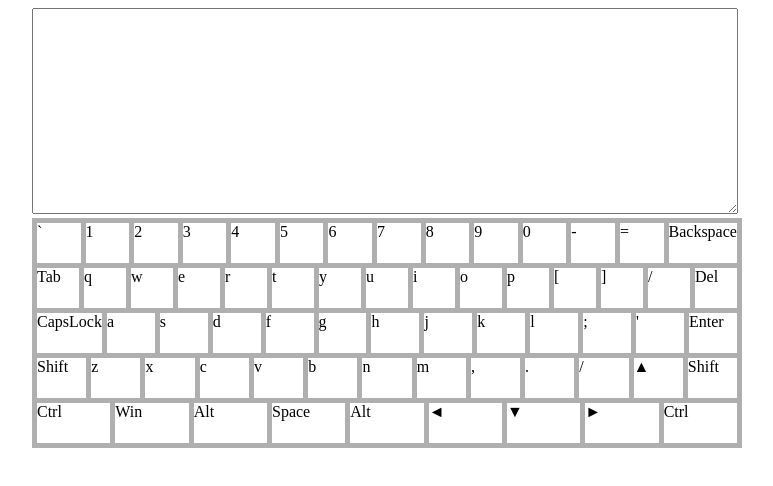
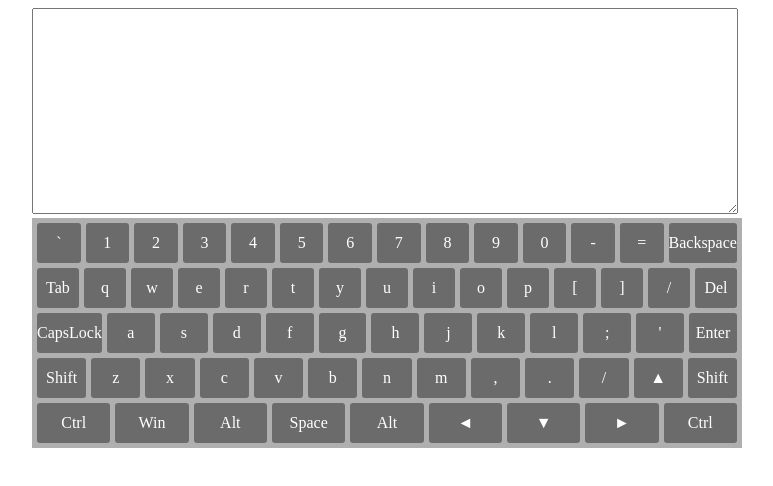
Before and after one commit to catherinetish/virtual-keyboard, a plain HTML site: page index.html in a window 1280 px wide. Shown: the whole page, without its empty margins (258-1031 px from the left). Drawn offline with Linux system fonts and the light colour scheme.

Commit message:
feat: change key color of pressed btn when pressing it on the keyboard

```diff
--- a/script.js
+++ b/script.js
@@ -7,9 +7,13 @@ function Key(keyName, keyCode) {
 }
 
 let firstRow = [];
-firstRow.push(new Key('`', '192'), new Key('1', '49'), new Key('2','50'), new Key('3','51'), new Key('4','52'),
-              new Key('5','53'), new Key('6','54'), new Key('7','55'), new Key('8','56'), new Key('9','57'),
-              new Key('0','48'), new Key('-','189'), new Key('=','187'), new Key('Backspace','8')
+// firstRow.push(new Key('`', '192'), new Key('1', '49'), new Key('2','50'), new Key('3','51'), new Key('4','52'),
+//               new Key('5','53'), new Key('6','54'), new Key('7','55'), new Key('8','56'), new Key('9','57'),
+//               new Key('0','48'), new Key('-','189'), new Key('=','187'), new Key('Backspace','8')
+// );
+firstRow.push(new Key('`', 'Backquote'), new Key('1', 'Digit1'), new Key('2','Digit2'), new Key('3','Digit3'), new Key('4','Digit4'),
+              new Key('5','Digit5'), new Key('6','Digit6'), new Key('7','Digit7'), new Key('8','Digit8'), new Key('9','Digit9'),
+              new Key('0','Digit0'), new Key('-','Minus'), new Key('=','Equal'), new Key('Backspace','Backspace')
 );
 
 let secondRow = [];
@@ -64,8 +68,25 @@ for (let i=0; i<=keys.length-1; i++){
 
       for(let key of keys[i]){
          let keyboardKey = document.createElement('div');
-         keyboardKey.className = 'keyboard__key';
+         keyboardKey.className = 'keyboard__key' + ` ${key.keyCode}`;
          keyboardKey.innerHTML = `${key.keyName}`;
          row.append(keyboardKey);
       }
 }
+
+//нажатие на клавишу на клавиатуре выделяет нажатую клавишу цветом
+outputField.onkeydown = outputField.onkeyup = function(event){
+
+   for (let i=0; i<=keys.length-1; i++){
+      for(let key of keys[i]){
+
+         if(event.code == key.keyCode){
+
+            let codeOfKey = '.'+ key.keyCode;
+            let choosenKey = document.querySelector(codeOfKey);
+
+            choosenKey.classList.toggle('keyDown');
+         }
+      }
+   }
+}
--- a/style.scss
+++ b/style.scss
@@ -28,6 +28,16 @@
       min-height: 40px;
       width: 100px;
       background-color: #fff;
+      line-height: 40px;
+      text-align: center;
+      color: #ffffff;
+      background: #6b6b6b;
+      border-radius: 3px;
+      cursor: pointer;
    }
 
 }
+
+.keyDown{
+   background-color:cadetblue;
+}
```
Also changed, not shown: css/style.css.
